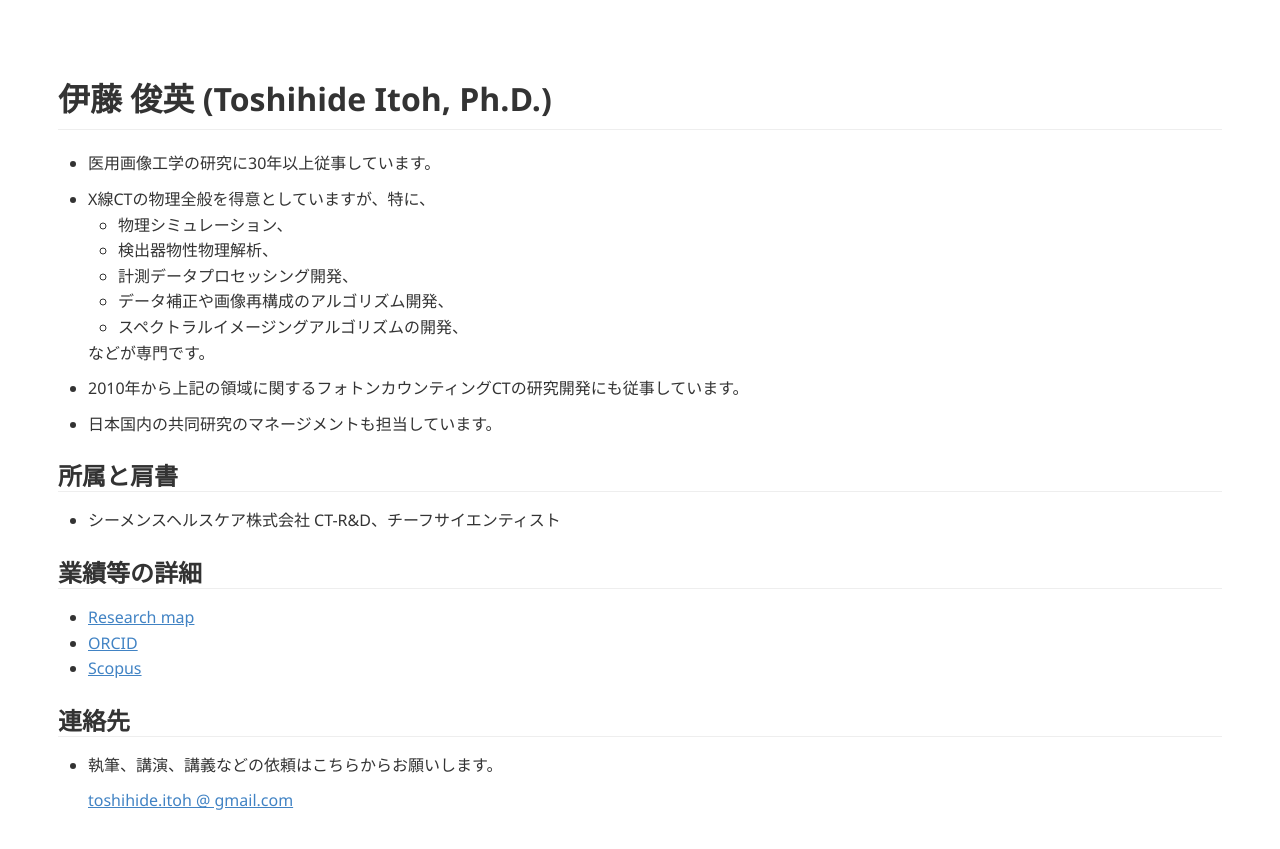
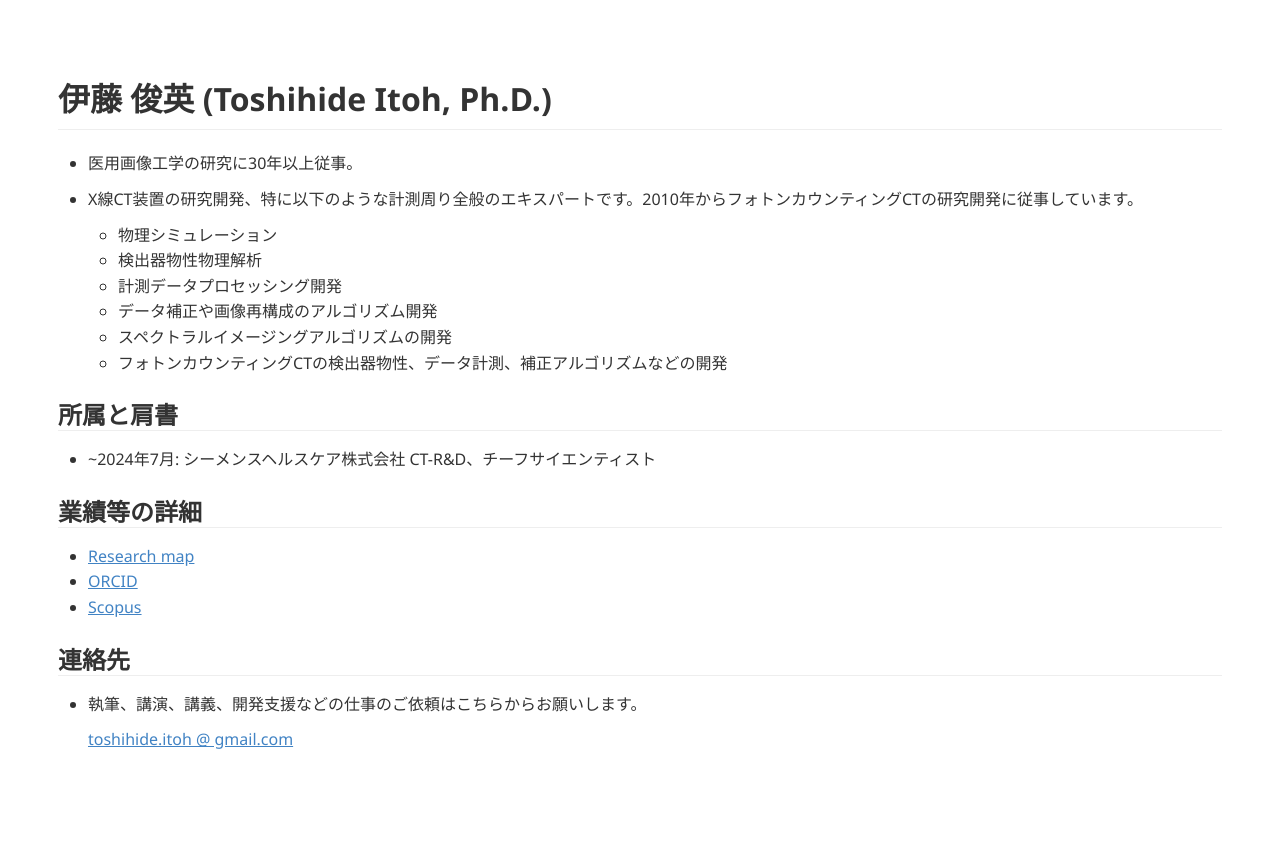
Before and after one commit to tnitoh/tnitoh.github.io, a Jekyll site: the page built from index.md, in a window 1280 px wide. Shown: the top 849 px of the page. Built offline with Jekyll 4.4.1, drawn with Linux system fonts in a browser that asks for light colours; Markdown is read by kramdown in place of the engine named in the settings.

Commit message:
Update index.md

```diff
--- a/index.md
+++ b/index.md
@@ -5,22 +5,18 @@ title: Toshihide Itoh's web page
 
 # 伊藤 俊英 (Toshihide Itoh, Ph.D.)
 
-- 医用画像工学の研究に30年以上従事しています。
+- 医用画像工学の研究に30年以上従事。
 
-- X線CTの物理全般を得意としていますが、特に、
-  - 物理シミュレーション、
-  - 検出器物性物理解析、
-  - 計測データプロセッシング開発、
-  - データ補正や画像再構成のアルゴリズム開発、
-  - スペクトラルイメージングアルゴリズムの開発、
-
-  などが専門です。
-- 2010年から上記の領域に関するフォトンカウンティングCTの研究開発にも従事しています。
-
-- 日本国内の共同研究のマネージメントも担当しています。
+- X線CT装置の研究開発、特に以下のような計測周り全般のエキスパートです。2010年からフォトンカウンティングCTの研究開発に従事しています。
+  - 物理シミュレーション
+  - 検出器物性物理解析
+  - 計測データプロセッシング開発
+  - データ補正や画像再構成のアルゴリズム開発
+  - スペクトラルイメージングアルゴリズムの開発
+  - フォトンカウンティングCTの検出器物性、データ計測、補正アルゴリズムなどの開発
 
 ## 所属と肩書
-- シーメンスヘルスケア株式会社 CT-R&D、チーフサイエンティスト
+- ~2024年7月: シーメンスヘルスケア株式会社 CT-R&D、チーフサイエンティスト
 
 ## 業績等の詳細
 - [Research map](https://researchmap.jp/tnitoh?lang=en){:target="_blank"}
@@ -28,6 +24,6 @@ title: Toshihide Itoh's web page
 - [Scopus](https://www.scopus.com/authid/detail.uri?authorId=36983520100){:target="_blank"}
 
 ## 連絡先
-- 執筆、講演、講義などの依頼はこちらからお願いします。
+- 執筆、講演、講義、開発支援などの仕事のご依頼はこちらからお願いします。
 
   [toshihide.itoh @ gmail.com](contact_note.md)
```
